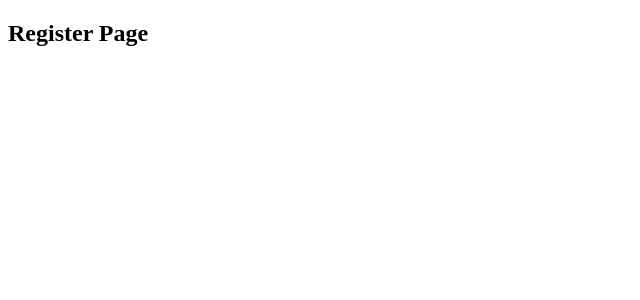
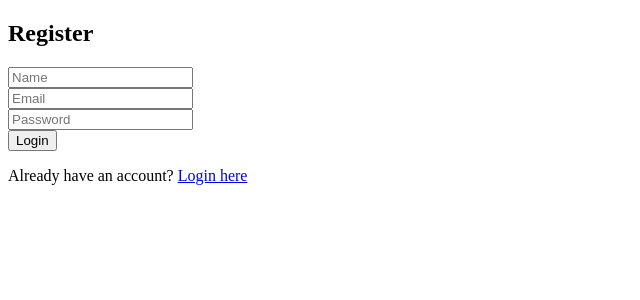
Before and after one commit to jmeiza/chat-app, a React (Create React App) app in the folder client/: page /register in a window 1280 px wide. Shown: the top 300 px of the page, without its empty margins (0-640 px from the left). Built offline with nearby package versions, Linux system fonts and the light colour scheme.

Commit message:
setting up a basic login, resgister, and chat room component

```diff
--- a/client/src/pages/ChatRoom.js
+++ b/client/src/pages/ChatRoom.js
@@ -1,5 +1,42 @@
+import { useState, useEffect } from 'react';
+import api from '../utils/api';
+
 const ChatRoom = () => {
-  return <h2>Chat Room</h2>
-}
+  const [chats, setChats] = useState([]);
+
+  useEffect(() => {
+    const fetchUserChats = async () => {
+      const token = localStorage.getItem('token');
+      if (!token) {
+        console.log('No token found, please login');
+        return;
+      }
+      try {
+        const data = await api.fetchChats(token);
+        setChats(data);
+      }
+      catch (error) {
+        console.error('Failed to fetch chats:', error);
+      }
+    };
+
+    fetchUserChats();
+  }, []);
+
+  return (
+    <div>
+      <h2>Your Chats</h2>
+      {chats.length === 0 ? (
+        <p>No chats found</p>
+      ) : (
+        <ul>
+          {chats.map((chat) => (
+            <li key={chat._id}>{chat.chatName || 'Unnamed Chat'}</li>
+          ))}
+        </ul>
+      )}
+    </div>
+  );
+};
 
 export default ChatRoom
--- a/client/src/pages/Login.js
+++ b/client/src/pages/Login.js
@@ -1,5 +1,39 @@
+import { useState } from "react";
+import { useNavigate, Link } from "react-router-dom";
+import api from '../utils/api'
+
 const Login = () => {
-    return <h2>Login Page</h2>
-}
+    const [email, setEmail] = useState('');
+    const [password, setPassword] = useState('');
+    const navigate = useNavigate();     //Use to re-route the user to anothet page
+
+    const handleSubmit = async (e) => {
+        e.preventDefault();
+
+        try {
+            const data = await api.loginUser({ email, password });
+            localStorage.setItem('token', data.token);
+            navigate('/chat');
+        }
+        catch (err) {
+            console.error('Login failed:', err.response?.data || err.messsage);
+            alert('Login failed');
+        }
+    };
+    return (
+        <form onSubmit={handleSubmit}>
+            <h2>Login</h2>
+            <input type="email" placeholder="Email" value={email} onChange={ (e) => setEmail(e.target.value)} required />
+            <br />
+            <input type="password" placeholder="Password" value={password} onChange={ (e) => setPassword(e.target.value)} required/>
+            <br />
+            <button type="submit">Login</button>
+
+            <p>
+                Don't have an account? <Link to="/register">Register here</Link>
+            </p>
+        </form>
+    );
+};
 
 export default Login;
--- a/client/src/pages/Register.js
+++ b/client/src/pages/Register.js
@@ -1,5 +1,58 @@
+import { useState } from 'react';
+import { useNavigate, Link } from 'react-router-dom';
+import api from '../utils/api';
+
 const Register = () => {
-  return <h2>Register Page</h2>
-}
+  const [name, setName] = useState('');
+  const [email, setEmail] = useState('');
+  const [password, setPassword] = useState('');
+  const navigate = useNavigate('')
+
+  const handleSubmit = async (e) => {
+    e.preventDefault();
+
+    try {
+      const data = await api.registerUser({ name, email, password });
+      localStorage.setItem('token', data.token);
+      navigate('/chat');
+    }
+    catch (err) {
+      console.error('Registration failed:', err.response?.data || err.message);
+      alert('Registration failed');
+    }
+  };
+
+  return (
+    <form onSubmit={handleSubmit}>
+      <h2>Register</h2>
+      <input
+        type="text"
+        placeholder="Name"
+        value={name}
+        onChange={ (e) => setName(e.target.value)}
+        required />
+      <br />
+      <input
+        type="email"
+        placeholder="Email"
+        value={email}
+        onChange={ (e) => setEmail(e.target.value)}
+        required />
+      <br />
+      <input
+        type="password"
+        placeholder="Password"
+        value={password}
+        onChange={ (e) => setPassword(e.target.value)}
+        required/>
+      <br />
+      <button type="submit">Login</button>
+
+      <p>
+        Already have an account? <Link to="/login">Login here</Link>
+      </p>
+    </form>
+  );
+};
 
 export default Register
```
